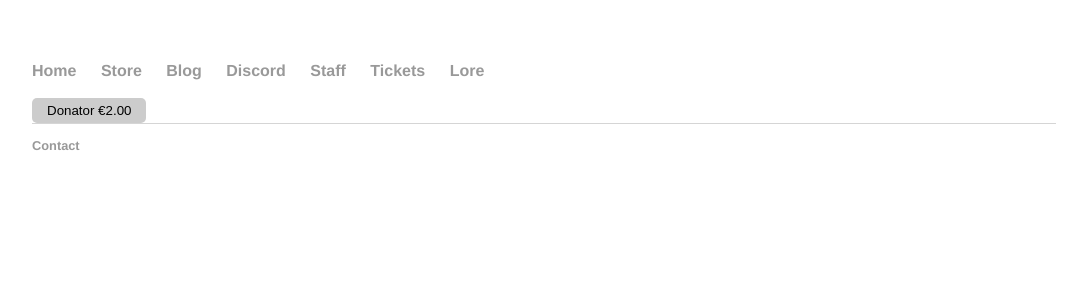
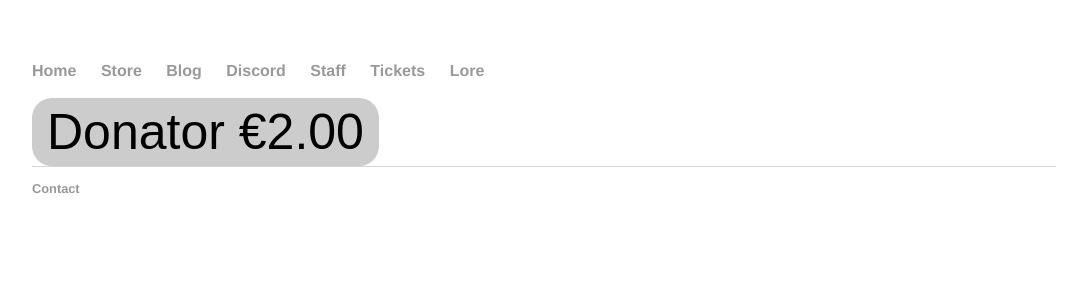
Before and after one commit to JustGamingLTD/justgamingltd.github.io2, a Jekyll site: the page built from store/index.html, in a window 1280 px wide. Shown: the top 300 px of the page, without its empty margins (96-1183 px from the left). Built offline with Jekyll 4.4.1, drawn with Linux system fonts in a browser that asks for light colours.

Commit message:
Update main.css

```diff
--- a/css/main.css
+++ b/css/main.css
@@ -29,7 +29,8 @@ table {
     width: 80%; /* Could be more or less, depending on screen size */
 }
 
-/* The Close Button */
+/* The Close
+*/
 #Close {
     color: #aaa;
     float: right;
@@ -89,7 +90,9 @@ input[type=submit] {padding:5px 15px; background:#ccc; border:0 none;
 button {padding:5px 15px; background:#ccc; border:0 none;
     cursor:pointer;
     -webkit-border-radius: 5px;
-    border-radius: 5px; }
+    border-radius: 20px;
+    font-size: 50px
+}
 
 nav ul, footer ul { font-size: 1em; font-family: 'Helvetica', 'Arial', 'Sans-Serif'; padding: 0px; list-style: none; font-weight: bold; }
 nav ul li, footer ul li { display: inline; margin-right: 20px; }
```
